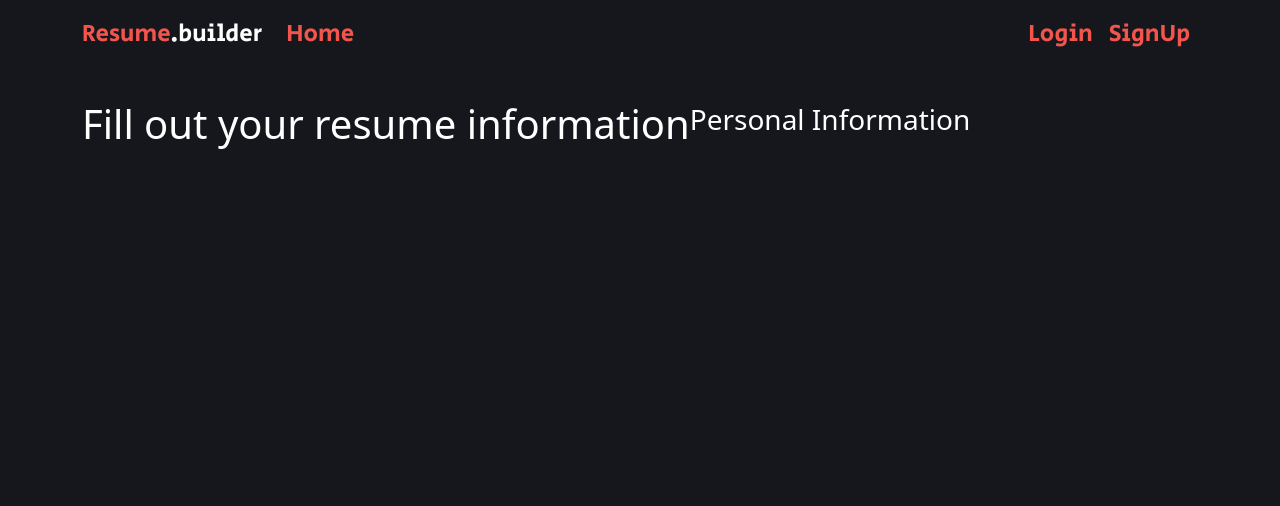
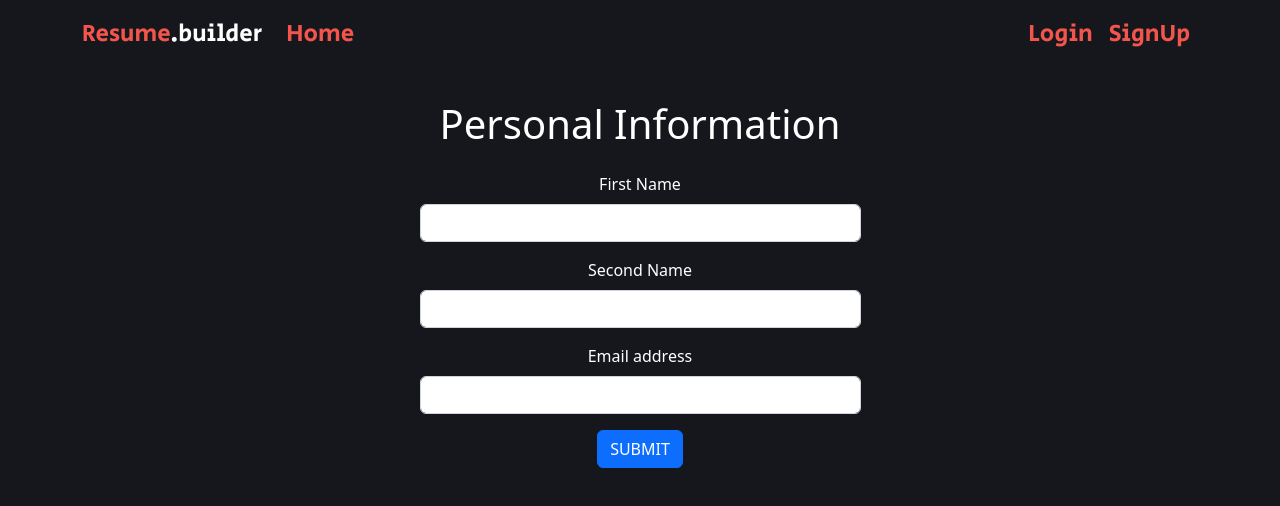
Before and after one commit to authme-flophy/resume-builder-front, a React (Create React App) app: page /create-resume in a window 1280 px wide. Shown: the top 506 px of the page. Built offline with nearby package versions, Linux system fonts and the light colour scheme.

Commit message:
created the resume form

```diff
--- a/src/components/Home.js
+++ b/src/components/Home.js
@@ -5,8 +5,8 @@ import "./Home.scss";
 
 function Home() {
   return (
-    <div class="container">
-      <div class="row align-items-start">
+    <div class="container-sm">
+      <div class="row">
         <div class="col">
           <h1 class=" call-text">Get the right job you deserve</h1>
           <Link to="/create-resume" class="btn btn-outline-danger custom">
--- a/src/components/Home.scss
+++ b/src/components/Home.scss
@@ -3,7 +3,7 @@
 
 .container {
   display: flex;
-  align-items: center;
+  // align-items: center;
 }
 
 .row {
--- a/src/components/ResumeForm.js
+++ b/src/components/ResumeForm.js
@@ -2,27 +2,75 @@ import React, { useState } from "react";
 import "./ResumeForm.scss";
 
 function ResumeForm() {
-  const [page, setPage] = useState(0);
+  // const [page, setPage] = useState(0);
   const [formData, setFormData] = useState({
     first_name: "",
     second_name: "",
     email: "",
-    title: "",
-    summary: "",
-    university: "",
-    programming_languages: [],
-    work_experience: "",
   });
 
+  const handleSubmit = (e) => {
+    e.preventDefault();
+    console.log(formData);
+    e.target.first_name.value = "";
+    e.target.second_name.value = "";
+    e.target.email.value = "";
+  };
+
   return (
-    <div className="container text-center">
-      <div className="mb-3">
-        <h1>Fill out your resume information</h1>
-      </div>
-      <div className="mb-3">
-        <h3 className="mb-3">Personal Information</h3>
-      </div>
-      <div className="mb-3"></div>
+    <div className="container-sm d-flex justify-content-center">
+      <form
+        className="row col-5 justify-content-center"
+        onSubmit={(e) => handleSubmit(e)}
+      >
+        <div className="mb-3">
+          <h1>Personal Information</h1>
+        </div>
+        <div className="mb-3">
+          <label for="first_name" className="form-label">
+            First Name
+          </label>
+          <input
+            type="text"
+            className="form-control"
+            id="first_name"
+            value={formData.first_name}
+            onChange={(e) =>
+              setFormData({ ...formData, first_name: e.target.value })
+            }
+          />
+        </div>
+        <div className="mb-3">
+          <label for="second_name" className="form-label">
+            Second Name
+          </label>
+          <input
+            type="text"
+            className="form-control"
+            id="second_name"
+            onChange={(e) =>
+              setFormData({ ...formData, second_name: e.target.value })
+            }
+          />
+        </div>
+        <div className="mb-3">
+          <label for="email" className="form-label">
+            Email address
+          </label>
+          <input
+            type="email"
+            className="form-control"
+            id="email"
+            aria-describedby="emailHelp"
+            onChange={(e) =>
+              setFormData({ ...formData, email: e.target.value })
+            }
+          />
+        </div>
+        <div className="mb-3">
+          <button className="btn btn-primary">SUBMIT</button>
+        </div>
+      </form>
     </div>
   );
 }
```
